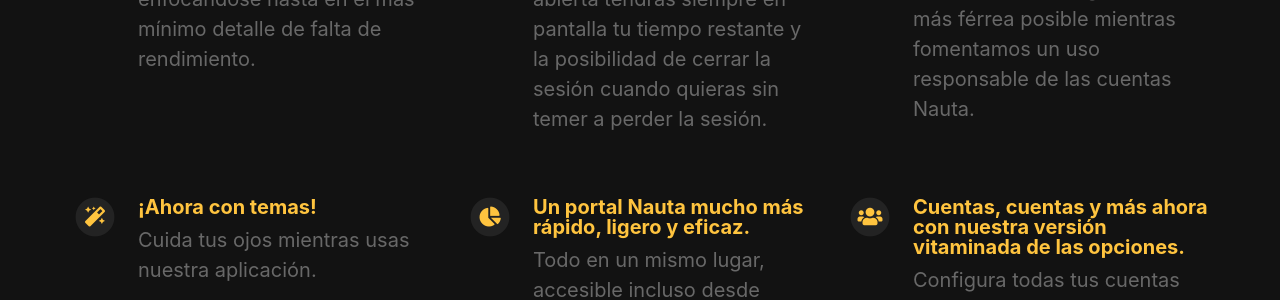
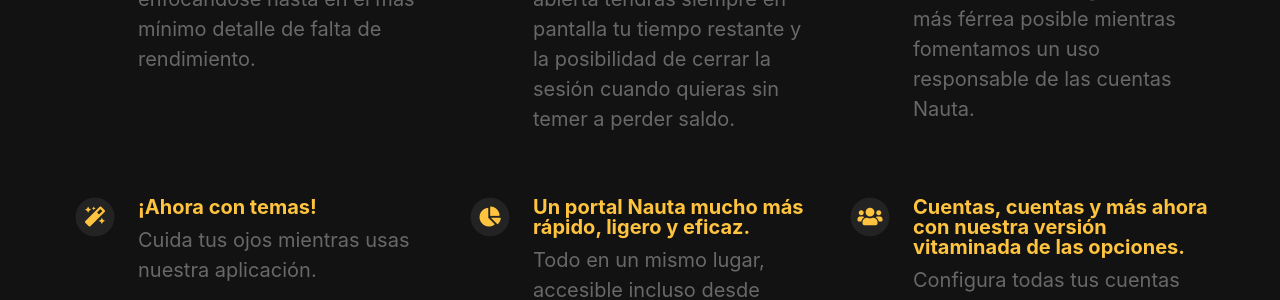
Before and after one commit to micuentanauta/micuentanauta.github.io, a Jekyll site: the page built from index.html, in a window 1280 px wide. Shown: the part 942-1242 px from the top of the page. Built offline with Jekyll 4.4.1, drawn with Linux system fonts in a browser that asks for light colours; nearby versions of some CDN libraries; some of the changed text lies outside the part shown.

Commit message:
Arreglos en la descripción de las características.

```diff
--- a/_config.yml
+++ b/_config.yml
@@ -46,7 +46,7 @@
     fontawesome_icon_name                 : tachometer-alt
 
   - title                                 : Una idea un tanto novedosa.
-    description                           : Una vez que tengas tu cuenta abierta tendrás siempre en pantalla tu tiempo restante y la posibilidad de cerrar la sesión cuando quieras sin temer a perder la sesión.
+    description                           : Una vez que tengas tu cuenta abierta tendrás siempre en pantalla tu tiempo restante y la posibilidad de cerrar la sesión cuando quieras sin temer a perder saldo.
     fontawesome_icon_name                 : hourglass-half
 
   - title                                 : Nuestro equipo lucha por una buena seguridad.
```
